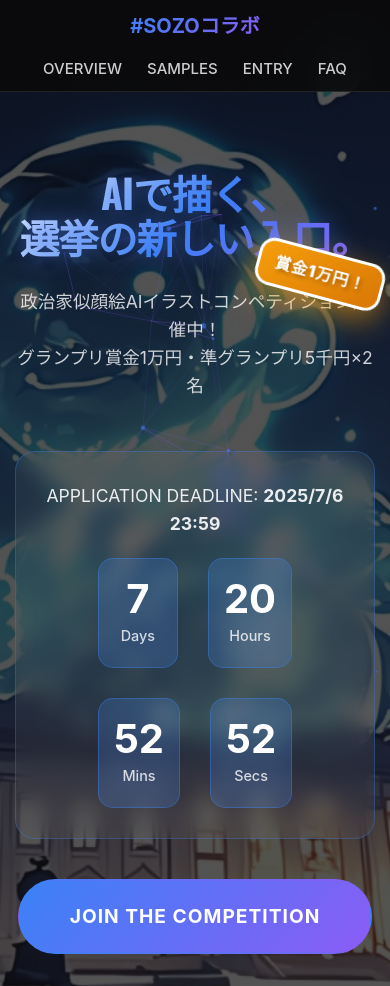
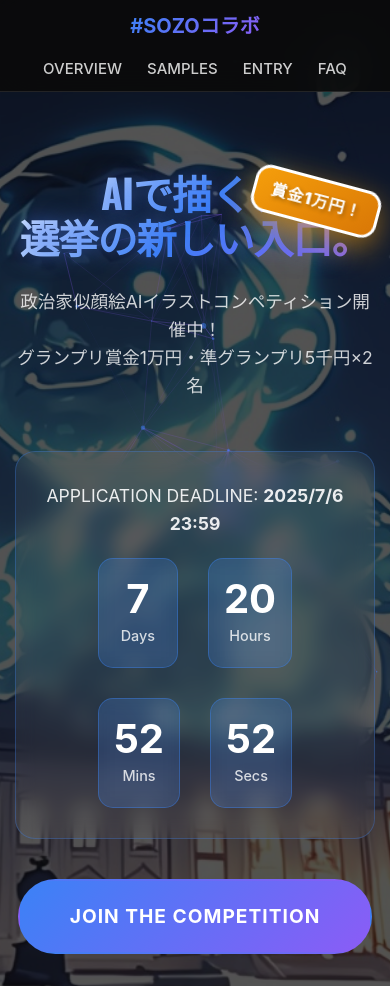
Before and after one commit to Darari-nu/sozo-illust-contest, a plain HTML site: page index.html in a window 390 px wide. Shown: the top 986 px of the page. Drawn offline with nearby package versions, Linux system fonts and the light colour scheme.

Commit message:
Update site

```diff
--- a/style.css
+++ b/style.css
@@ -826,8 +826,8 @@ body {
     }
 
     .prize-banner {
-        top: 20%;
-        right: 2%;
+        top: 15%;
+        right: 5%;
         font-size: 1.3rem;
         padding: 12px 22px;
         transform: rotate(10deg);
@@ -883,8 +883,8 @@ body {
     }
 
     .prize-banner {
-        top: 25%;
-        right: 2%;
+        top: 18%;
+        right: 3%;
         font-size: 1rem;
         padding: 8px 15px;
         transform: rotate(8deg);
```
